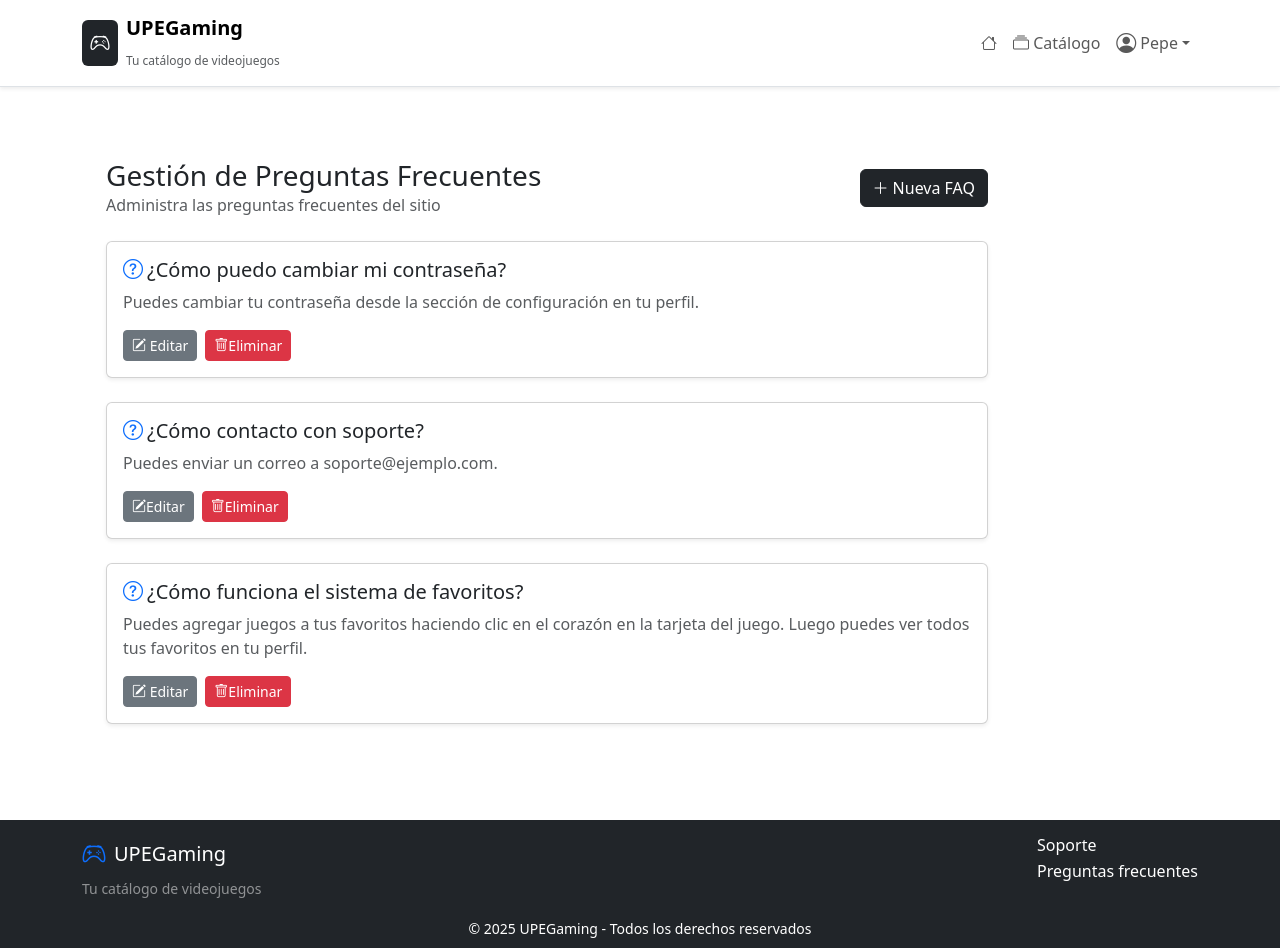
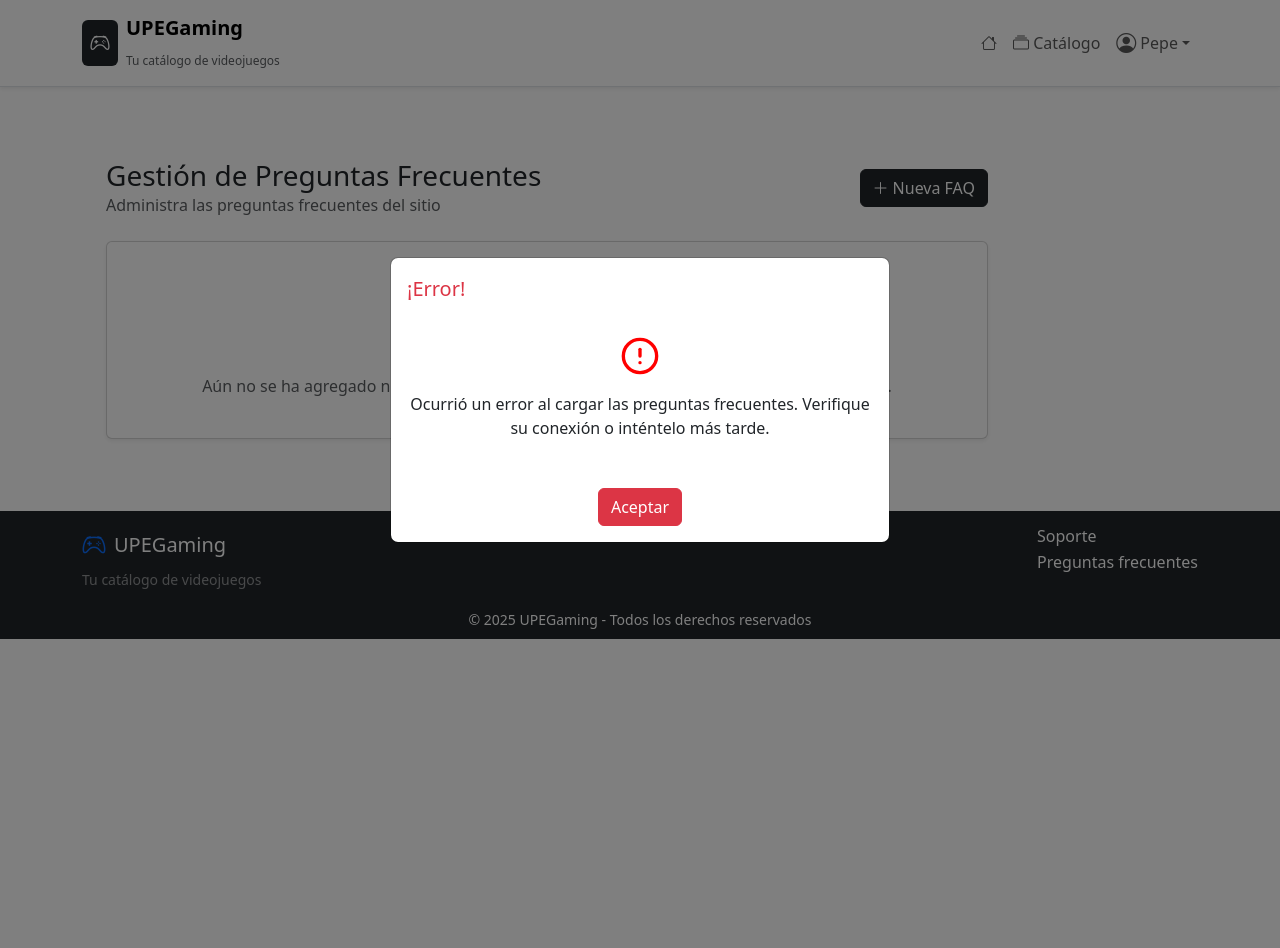
Before and after one commit to TatianaKumichel/Proyecto_Pw_UPE_2025, a PHP site: page /moderador-gestion-faq.php in a window 1280 px wide. After the commit the page ends 639 px from the top, so only its background shows below. Run offline with PHP 8.4, Linux system fonts and the light colour scheme; data that the repository does not hold is empty.

Commit message:
gestión de preguntas frecuentes conectado a la bbdd , agregue modal de éxito y error de uso común

```diff
--- /dev/null
+++ b/bd/gestion-faqs/obtener-FAQS.php
@@ -0,0 +1,15 @@
+<?php
+
+include '../../inc/connection.php';
+header('Content-Type: application/json');
+
+try {
+    $stmt = $conn->prepare("SELECT id_faq, pregunta, respuesta FROM faq ");
+    $stmt->execute();
+
+    $preguntas = $stmt->fetchAll(PDO::FETCH_ASSOC);
+    echo json_encode($preguntas);
+
+} catch (PDOException $e) {
+    echo json_encode(['error' => $e->getMessage()]);
+}
--- /dev/null
+++ b/componentes/modal_error.php
@@ -0,0 +1,28 @@
+<div id="modalError" class="modal" data-bs-backdrop="static" tabindex="-1">
+    <div class="modal-dialog modal-dialog-centered">
+        <div class="modal-content">
+
+            <div class="modal-header border-0 text-center">
+                <h5 class="modal-title text-danger">
+                    ¡Error!
+                </h5>
+            </div>
+
+            <div class="modal-body text-center">
+                <svg xmlns="http://www.w3.org/2000/svg" width="40" height="40" viewBox="0 0 24 24" fill="none"
+                    stroke="red" stroke-width="2" stroke-linecap="round" stroke-linejoin="round">
+                    <circle cx="12" cy="12" r="10" />
+                    <line x1="12" y1="8" x2="12" y2="12" />
+                    <line x1="12" y1="16" x2="12" y2="16" />
+                </svg>
+
+                <p id="mensaje-error" class="mt-3"></p>
+            </div>
+
+            <div class="modal-footer border-0 justify-content-center">
+                <button class="btn btn-danger" data-bs-dismiss="modal">Aceptar</button>
+            </div>
+
+        </div>
+    </div>
+</div>
--- /dev/null
+++ b/componentes/modal_exito.php
@@ -0,0 +1,20 @@
+<div id="modalExito" class="modal" data-bs-backdrop="static" tabindex="-1">
+    <div class="modal-dialog modal-dialog-centered">
+        <div class="modal-content">
+            <div class="modal-header border-0 text-center">
+                <h5 id="titulo-exito" class="modal-title"></h5>
+            </div>
+            <div class="modal-body text-center">
+                <svg xmlns="http://www.w3.org/2000/svg" width="40" height="40" viewBox="0 0 24 24" fill="none"
+                    stroke="currentColor" stroke-width="2" stroke-linecap="round" stroke-linejoin="round"
+                    class="lucide lucide-check-icon lucide-check">
+                    <path d="M20 6 9 17l-5-5" />
+                </svg>
+                <p>La operación se realizó con éxito</p>
+            </div>
+            <div class="modal-footer border-0 justify-content-center">
+                <button id="btn-exito" type="button" class="btn btn-success" data-bs-dismiss="modal">Aceptar</button>
+            </div>
+        </div>
+    </div>
+</div>
--- a/moderador-gestion-faq.php
+++ b/moderador-gestion-faq.php
@@ -17,7 +17,7 @@
   <main class="container my-4">
     <div class="container py-4">
       <div class="row">
-        <div id="contenedor-faqs" class="col-md-9 col-lg-10 p-4">
+        <div class="col-md-9 col-lg-10 p-4">
           <div class="d-flex justify-content-between align-items-center mb-4">
             <div>
               <h3 class="mb-0">Gestión de Preguntas Frecuentes</h3>
@@ -30,67 +30,12 @@
             </button>
           </div>
 
-          <div class="card faq-card mb-4 shadow-sm">
-            <div class="card-body">
-              <h5 class="card-title">
-                <i class="bi bi-question-circle me-1 text-primary"></i>¿Cómo
-                puedo cambiar mi contraseña?
-              </h5>
-              <p class="card-text text-muted">
-                Puedes cambiar tu contraseña desde la sección de configuración
-                en tu perfil.
-              </p>
-              <div class="d-flex gap-2">
-                <button class="btn btn-secondary btn-sm" data-bs-toggle="modal" data-bs-target="#modalEditarFAQ">
-                  <i class="bi bi-pencil-square"></i> Editar
-                </button>
-                <button class="btn btn-danger btn-sm" data-bs-toggle="modal" data-bs-target="#modalEliminar">
-                  <i class="bi bi-trash"></i>Eliminar
-                </button>
-              </div>
-            </div>
-          </div>
-          <div class="card faq-card mb-4 shadow-sm">
-            <div class="card-body">
-              <h5 class="card-title">
-                <i class="bi bi-question-circle me-1 text-primary"></i>¿Cómo
-                contacto con soporte?
-              </h5>
-              <p class="card-text text-muted">
-                Puedes enviar un correo a soporte@ejemplo.com.
-              </p>
-              <div class="d-flex gap-2">
-                <button class="btn btn-secondary btn-sm" data-bs-toggle="modal" data-bs-target="#modalEditarFAQ">
-                  <i class="bi bi-pencil-square"></i>Editar
-                </button>
-                <button class="btn btn-danger btn-sm" data-bs-toggle="modal" data-bs-target="#modalEliminar">
-                  <i class="bi bi-trash"></i>Eliminar
-                </button>
-              </div>
-            </div>
-          </div>
+          <!--FAQS cargadas  con ajax-->
+          <div id="contenedor-faqs"></div>
 
-          <div class="card faq-card mb-4 shadow-sm">
-            <div class="card-body">
-              <h5 class="card-title">
-                <i class="bi bi-question-circle me-1 text-primary"></i>¿Cómo
-                funciona el sistema de favoritos?
-              </h5>
-              <p class="card-text text-muted">
-                Puedes agregar juegos a tus favoritos haciendo clic en el
-                corazón en la tarjeta del juego. Luego puedes ver todos tus
-                favoritos en tu perfil.
-              </p>
-              <div class="d-flex gap-2">
-                <button class="btn btn-secondary btn-sm" data-bs-toggle="modal" data-bs-target="#modalEditarFAQ">
-                  <i class="bi bi-pencil-square"></i> Editar
-                </button>
-                <button class="btn btn-danger btn-sm" data-bs-toggle="modal" data-bs-target="#modalEliminar">
-                  <i class="bi bi-trash"></i>Eliminar
-                </button>
-              </div>
-            </div>
-          </div>
+
+
+
         </div>
       </div>
     </div>
@@ -102,8 +47,7 @@
     ?>
   </footer>
 
-  <!-- modal para crear una pregunta frecuente, en un futuro se utilizara tambien para editar
-       y se mostrara la pregunta y respuesta actual-->
+  <!-- modal crear/editar-->
 
   <div class="modal fade" id="modalNuevaFAQ">
     <div class="modal-dialog modal-dialog-centered">
@@ -115,7 +59,7 @@
 
         <form id="formNuevaFAQ">
           <div class="modal-body">
-            <p class="text-muted">Crea una nueva pregunta frecuente</p>
+            <p class="text-muted" id="descripcionForm">Crea una nueva pregunta frecuente</p>
             <div class="mb-3">
               <label for="pregunta">Pregunta</label>
               <input type="text" id="pregunta" class="form-control" placeholder="Escribe la pregunta..." />
@@ -143,8 +87,8 @@
       </div>
     </div>
   </div>
-  <!--modal para confirmar eliminacion , todavia no se realiza -->
-  <div class="modal fade" id="modalEliminar">
+  <!--modal para confirmar eliminacion  -->
+  <div class="modal fade" id="modalEliminarFAQ">
     <div class="modal-dialog modal-dialog-centered">
       <div class="modal-content">
         <div class="modal-header">
@@ -159,13 +103,18 @@
           <button type="button" class="btn btn-secondary" data-bs-dismiss="modal">
             Cancelar
           </button>
-          <button type="button" class="btn btn-danger" data-bs-dismiss="modal">
+          <button type="button" class="btn btn-danger" id="btnConfirmarEliminar">
             Eliminar
           </button>
         </div>
       </div>
     </div>
   </div>
+
+  <?php
+  include './componentes/modal_exito.php';
+  include './componentes/modal_error.php';
+  ?>
 </body>
 
 </html>
```
Also changed, not shown: bd/gestion-faqs/eliminar-FAQ.php (added, +22 -0 lines), bd/gestion-faqs/guardar-FAQ.php (added, +64 -0 lines), bd/gestion-faqs/obtener-FAQ.php (added, +28 -0 lines), js/moderador-script-gestion-faq.js (+243 -46 lines).
